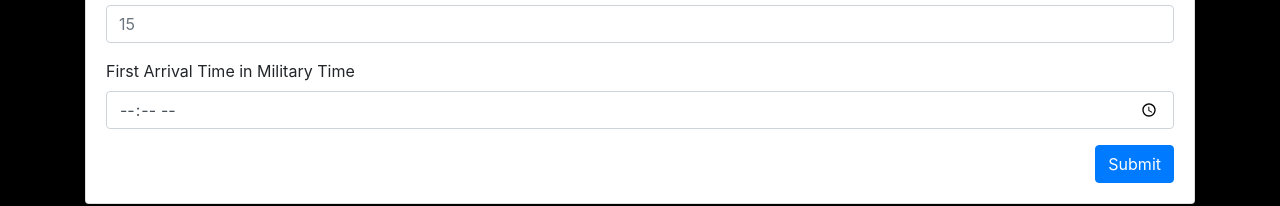
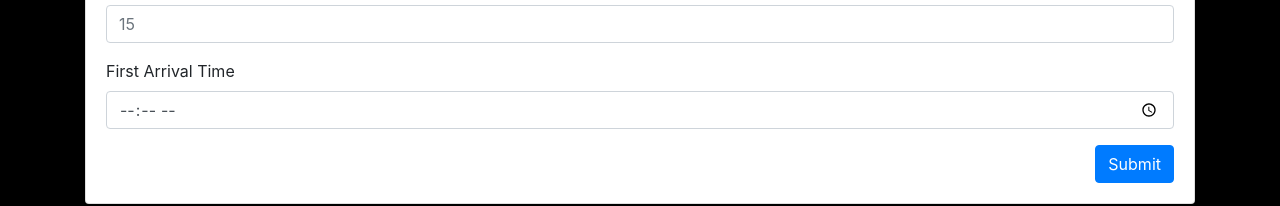
Before and after one commit to brucewilson1103/TrainScheduler, a plain HTML site: page index.html in a window 1280 px wide. Shown: the part 747-953 px from the top of the page. Drawn offline with nearby package versions, Linux system fonts and the light colour scheme; no server answers.

Commit message:
minor adjustments

```diff
--- a/index.html
+++ b/index.html
@@ -76,7 +76,7 @@
           <div class="card-header">Add Train</div>
           <div class="card-body">
 
-            <!-- Entry Form -->
+            <!-- Train information Entry Form -->
             <form>
               <div class="form-group">
                 <label for="train-name-input">Train Name</label>
@@ -91,13 +91,10 @@
                 <input class="form-control" id="frequency-input" placeholder="15" type="number">
               </div>
               <div class="form-group">
-                <label for="arrival-input">First Arrival Time in Military Time</label>
+                <label for="arrival-input">First Arrival Time </label>
                 <input class="form-control" id="arrival-input" placeholder="05:39 PM" type="time">
               </div>
-              <!-- <div class="form-group">
-                <label for="minAway-input">Minutes Away</label>
-                <input class="form-control" id="minAway-input" placeholder="15" type="number">
-              </div> -->
+              <!-- I do not want to use military time since most people do not use that format in the real world-->
               <button class="btn btn-primary float-right" id="add-train-btn">Submit</button>
             </form>
 
```
